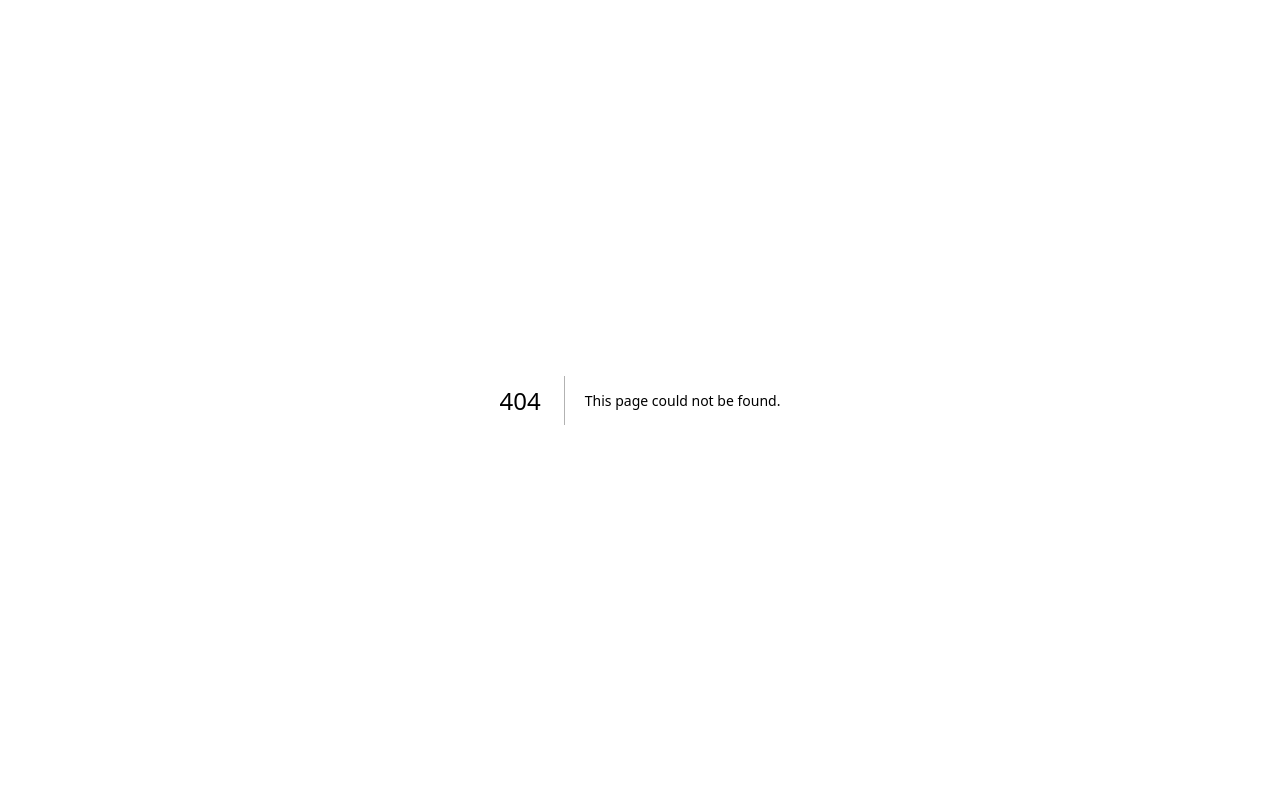
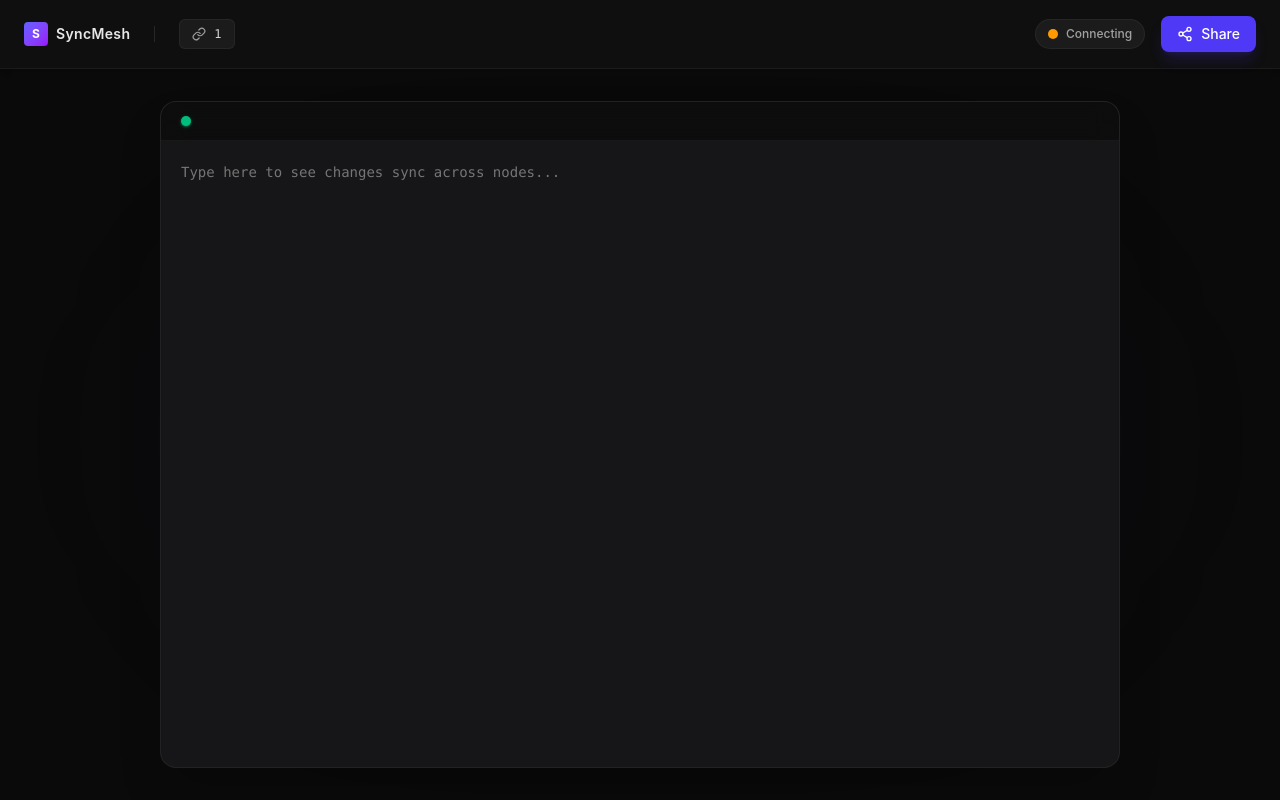
Before and after one commit to Abhishek-singh88/syncMesh, a Next.js app: page /workspace/1 in a window 1280 px wide. Before the commit this address had no page. Built offline with nearby package versions, Linux system fonts and the light colour scheme; no server answers.

Commit message:
feat: implement WorkspacePage with WebSocket support and editor integration

```diff
--- /dev/null
+++ b/app/workspace/[id]/page.tsx
@@ -0,0 +1,132 @@
+"use client";
+
+import { useEffect, useState, use } from "react";
+import * as Y from "yjs";
+import { Editor } from "../../../components/Editor";
+import { Link, Users, Share2, ShieldCheck, AlertCircle } from "lucide-react";
+
+// Use environment variable, fallback to localhost for development
+const WS_URL_BASE = process.env.NEXT_PUBLIC_WS_URL || "ws://localhost:3001";
+
+export default function WorkspacePage({ params }: { params: Promise<{ id: string }> }) {
+  const resolvedParams = use(params);
+  const documentId = resolvedParams.id;
+  const WS_URL = `${WS_URL_BASE}/workspace/${documentId}`;
+
+  const [doc] = useState(() => new Y.Doc());
+  const [yText] = useState(() => doc.getText("shared-workspace"));
+
+  const [status, setStatus] = useState<"connecting" | "connected" | "disconnected">("connecting");
+  const [isCopied, setIsCopied] = useState(false);
+
+  useEffect(() => {
+    setStatus("connecting");
+    const ws = new WebSocket(WS_URL);
+    ws.binaryType = "arraybuffer";
+
+    ws.onopen = () => {
+      setStatus("connected");
+      const state = Y.encodeStateAsUpdate(doc);
+      ws.send(state);
+    };
+
+    const realMessageHandler = (event: MessageEvent) => {
+      const update = new Uint8Array(event.data);
+      Y.applyUpdate(doc, update, "websocket");
+    };
+
+    ws.onmessage = realMessageHandler;
+
+    ws.onclose = () => setStatus("disconnected");
+    ws.onerror = () => setStatus("disconnected");
+
+    const handleUpdate = (update: Uint8Array, origin: any) => {
+      if (origin !== "websocket" && ws.readyState === WebSocket.OPEN) {
+        ws.send(update);
+      }
+    };
+
+    doc.on("update", handleUpdate);
+
+    return () => {
+      doc.off("update", handleUpdate);
+      ws.close();
+    };
+  }, [doc, WS_URL]);
+
+  const handleCopyLink = () => {
+    navigator.clipboard.writeText(window.location.href);
+    setIsCopied(true);
+    setTimeout(() => setIsCopied(false), 2000);
+  };
+
+  return (
+    <div className="flex flex-col h-screen bg-[#0A0A0A] text-white font-sans selection:bg-indigo-500/30">
+
+      {/* Premium Header */}
+      <header className="flex items-center justify-between px-6 py-4 bg-[#0F0F0F] border-b border-white/5 shadow-md z-20">
+        <div className="flex items-center gap-4">
+          <div className="flex items-center gap-2">
+            <div className="w-6 h-6 rounded bg-gradient-to-br from-indigo-500 to-purple-600 flex items-center justify-center">
+              <span className="text-xs font-bold text-white">S</span>
+            </div>
+            <span className="text-sm font-semibold tracking-wide text-white/90 hidden sm:block">SyncMesh</span>
+          </div>
+
+          <div className="h-4 w-px bg-white/10 mx-2 hidden sm:block"></div>
+
+          <div className="flex items-center gap-2 px-3 py-1.5 rounded-md bg-white/5 border border-white/5">
+            <Link className="w-3.5 h-3.5 text-neutral-400" />
+            <span className="text-xs font-mono text-neutral-300">{documentId}</span>
+          </div>
+        </div>
+
+        <div className="flex items-center gap-4">
+
+          {/* Connection Status Indicator */}
+          <div className="flex items-center gap-2 px-3 py-1.5 rounded-full bg-white/5 border border-white/5">
+            <div className="relative flex h-2.5 w-2.5">
+              {status === "connected" && (
+                <span className="animate-ping absolute inline-flex h-full w-full rounded-full bg-emerald-400 opacity-75"></span>
+              )}
+              <span className={`relative inline-flex rounded-full h-2.5 w-2.5 ${
+                status === "connected" ? "bg-emerald-500" :
+                status === "connecting" ? "bg-amber-500" : "bg-red-500"
+              }`}></span>
+            </div>
+            <span className="text-xs font-medium text-neutral-400 capitalize hidden sm:block">
+              {status}
+            </span>
+          </div>
+
+          <button
+            onClick={handleCopyLink}
+            className="cursor-pointer flex items-center gap-2 px-4 py-2 rounded-lg bg-indigo-600 hover:bg-indigo-500 text-white text-sm font-medium transition-colors shadow-lg shadow-indigo-600/20 active:scale-95"
+          >
+            {isCopied ? <ShieldCheck className="w-4 h-4" /> : <Share2 className="w-4 h-4" />}
+            <span className="hidden sm:block">{isCopied ? "Copied!" : "Share"}</span>
+          </button>
+        </div>
+      </header>
+
+      {/* Warning Banner if disconnected */}
+      {status === "disconnected" && (
+        <div className="bg-red-500/10 border-b border-red-500/20 px-6 py-2 flex items-center gap-3">
+          <AlertCircle className="w-4 h-4 text-red-400" />
+          <span className="text-sm text-red-200">You are offline. Edits will sync automatically when you reconnect.</span>
+        </div>
+      )}
+
+      {/* Editor Area */}
+      <main className="flex-1 relative overflow-hidden">
+        {/* Subtle background glow */}
+        <div className="absolute top-1/2 left-1/2 -translate-x-1/2 -translate-y-1/2 w-full max-w-4xl h-full max-h-96 bg-indigo-500/5 blur-[100px] pointer-events-none rounded-full" />
+
+        <div className="h-full w-full max-w-5xl mx-auto p-4 sm:p-8 relative z-10">
+          <Editor yText={yText} />
+        </div>
+      </main>
+
+    </div>
+  );
+}
```
